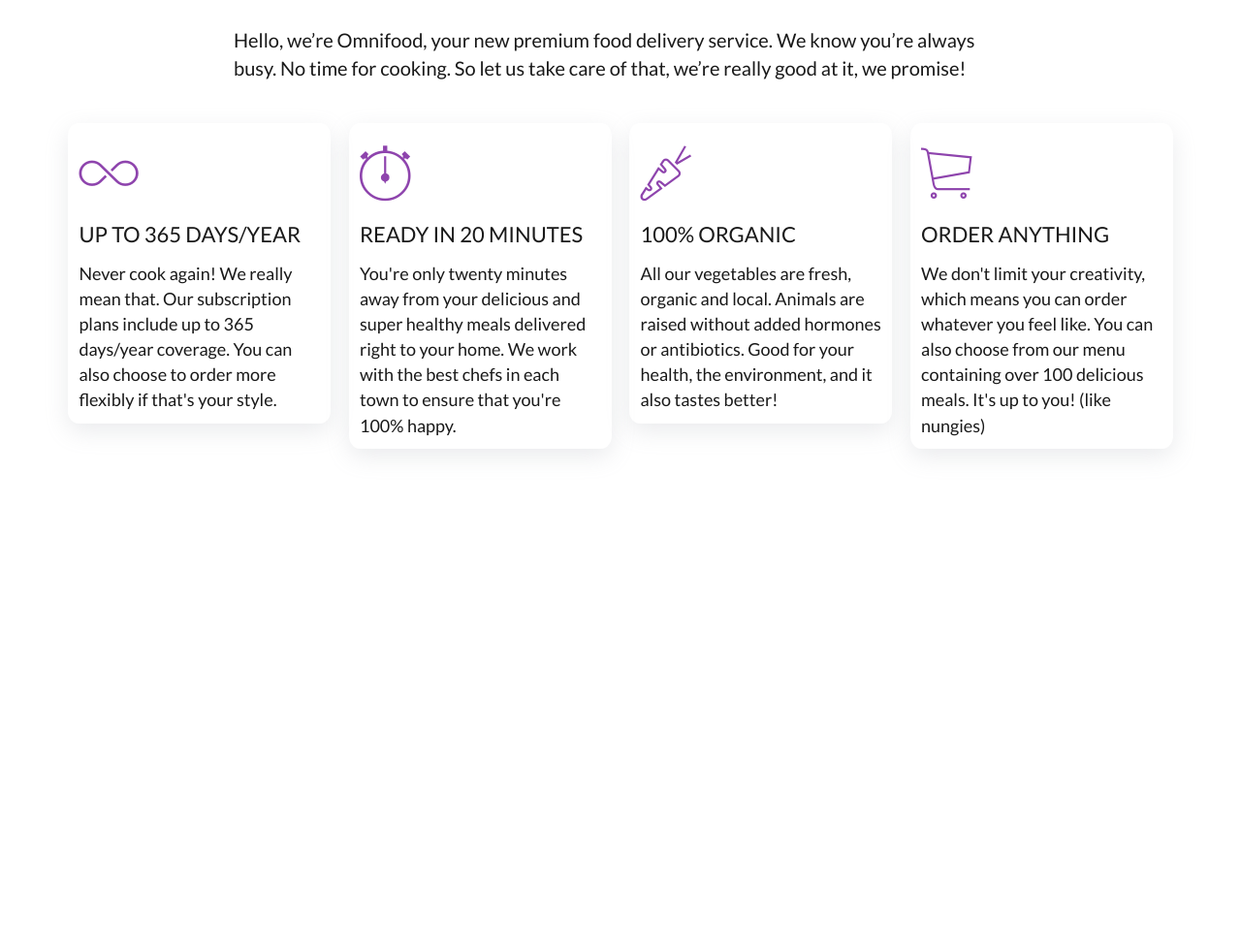
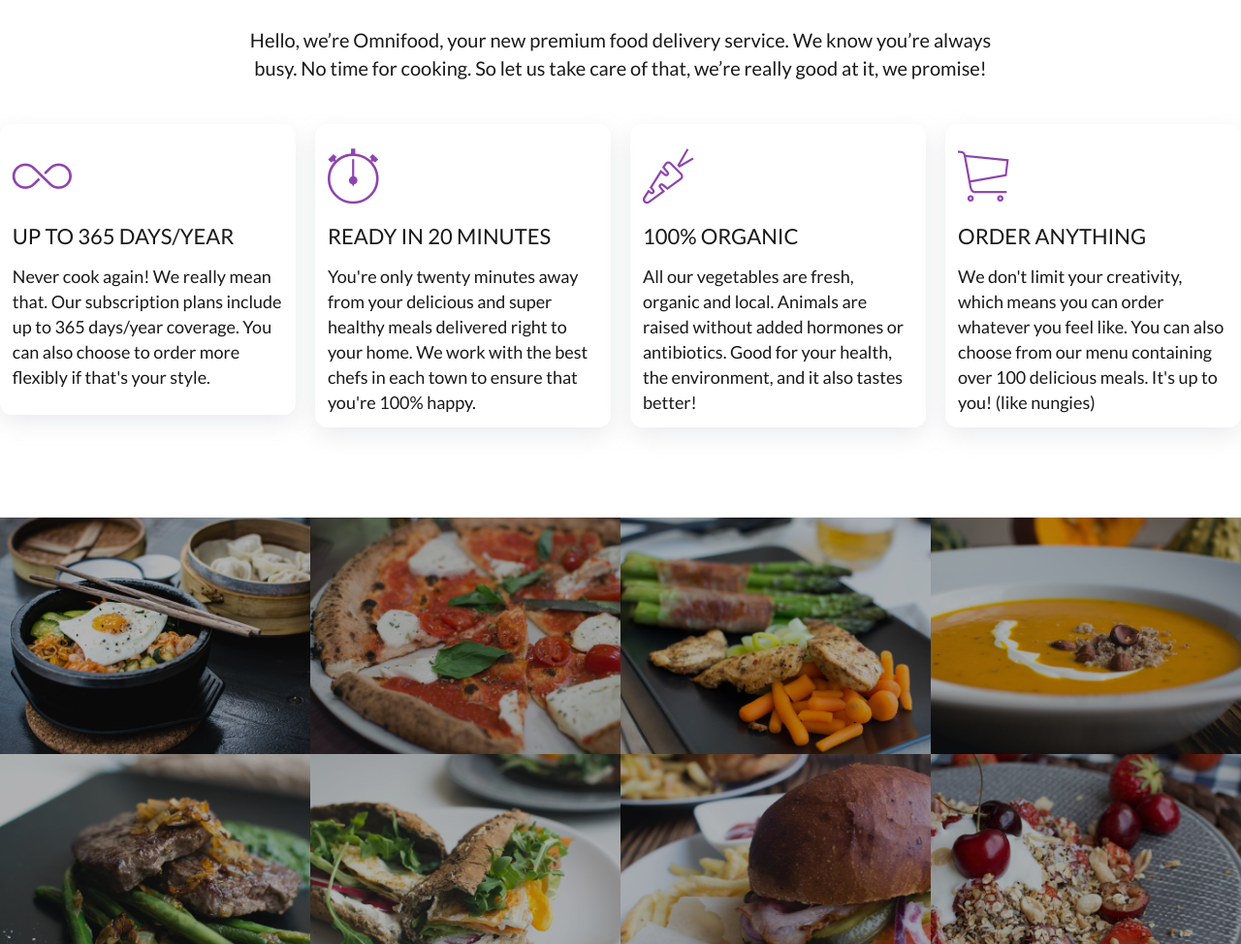
Before and after one commit to Pyxyll/omni-food, a plain HTML site: page index.html in a window 1280 px wide. Shown: the part 956-1930 px from the top of the page at 97% size. Before the commit the page ends 1510 px from the top, so only its background shows below. Drawn offline with Linux system fonts and the light colour scheme; files whose address does not match are found by name.

Commit message:
added meals section (animated)

```diff
--- a/index.html
+++ b/index.html
@@ -2,9 +2,9 @@
 <html lang="en">
   <head>
     <title>OmniFood</title>
+    <link rel="stylesheet" type="text/css" href="resources/css/style.css" />
     <link rel="stylesheet" type="text/css" href="resources/css/normalise.css" />
     <link rel="stylesheet" type="text/css" href="resources/css/grid.css" />
-    <link rel="stylesheet" type="text/css" href="resources/css/style.css" />
     <link
       rel="stylesheet"
       type="text/css"
@@ -52,12 +52,28 @@
         <a class="btn btn-ghost" href="#">Not convinced lads </a>
       </div>
       <div class="custom-shape-divider-bottom-1629762823">
-        <svg data-name="Layer 1" xmlns="http://www.w3.org/2000/svg" viewBox="0 0 1200 120" preserveAspectRatio="none">
-            <path d="M0,0V46.29c47.79,22.2,103.59,32.17,158,28,70.36-5.37,136.33-33.31,206.8-37.5C438.64,32.43,512.34,53.67,583,72.05c69.27,18,138.3,24.88,209.4,13.08,36.15-6,69.85-17.84,104.45-29.34C989.49,25,1113-14.29,1200,52.47V0Z" opacity=".25" class="shape-fill"></path>
-            <path d="M0,0V15.81C13,36.92,27.64,56.86,47.69,72.05,99.41,111.27,165,111,224.58,91.58c31.15-10.15,60.09-26.07,89.67-39.8,40.92-19,84.73-46,130.83-49.67,36.26-2.85,70.9,9.42,98.6,31.56,31.77,25.39,62.32,62,103.63,73,40.44,10.79,81.35-6.69,119.13-24.28s75.16-39,116.92-43.05c59.73-5.85,113.28,22.88,168.9,38.84,30.2,8.66,59,6.17,87.09-7.5,22.43-10.89,48-26.93,60.65-49.24V0Z" opacity=".5" class="shape-fill"></path>
-            <path d="M0,0V5.63C149.93,59,314.09,71.32,475.83,42.57c43-7.64,84.23-20.12,127.61-26.46,59-8.63,112.48,12.24,165.56,35.4C827.93,77.22,886,95.24,951.2,90c86.53-7,172.46-45.71,248.8-84.81V0Z" class="shape-fill"></path>
+        <svg
+          data-name="Layer 1"
+          xmlns="http://www.w3.org/2000/svg"
+          viewBox="0 0 1200 120"
+          preserveAspectRatio="none"
+        >
+          <path
+            d="M0,0V46.29c47.79,22.2,103.59,32.17,158,28,70.36-5.37,136.33-33.31,206.8-37.5C438.64,32.43,512.34,53.67,583,72.05c69.27,18,138.3,24.88,209.4,13.08,36.15-6,69.85-17.84,104.45-29.34C989.49,25,1113-14.29,1200,52.47V0Z"
+            opacity=".25"
+            class="shape-fill"
+          ></path>
+          <path
+            d="M0,0V15.81C13,36.92,27.64,56.86,47.69,72.05,99.41,111.27,165,111,224.58,91.58c31.15-10.15,60.09-26.07,89.67-39.8,40.92-19,84.73-46,130.83-49.67,36.26-2.85,70.9,9.42,98.6,31.56,31.77,25.39,62.32,62,103.63,73,40.44,10.79,81.35-6.69,119.13-24.28s75.16-39,116.92-43.05c59.73-5.85,113.28,22.88,168.9,38.84,30.2,8.66,59,6.17,87.09-7.5,22.43-10.89,48-26.93,60.65-49.24V0Z"
+            opacity=".5"
+            class="shape-fill"
+          ></path>
+          <path
+            d="M0,0V5.63C149.93,59,314.09,71.32,475.83,42.57c43-7.64,84.23-20.12,127.61-26.46,59-8.63,112.48,12.24,165.56,35.4C827.93,77.22,886,95.24,951.2,90c86.53-7,172.46-45.71,248.8-84.81V0Z"
+            class="shape-fill"
+          ></path>
         </svg>
-    </div>
+      </div>
     </header>
 
     <section class="section-features">
@@ -81,7 +97,7 @@
           </p>
         </div>
         <div class="col span-1-of-4 box">
-            <i class="ion-ios-stopwatch-outline icon-big"></i>
+          <i class="ion-ios-stopwatch-outline icon-big"></i>
           <h3>Ready in 20 minutes</h3>
           <p>
             You're only twenty minutes away from your delicious and super
@@ -90,7 +106,7 @@
           </p>
         </div>
         <div class="col span-1-of-4 box">
-            <i class="ion-ios-nutrition-outline icon-big"></i>
+          <i class="ion-ios-nutrition-outline icon-big"></i>
           <h3>100% organic</h3>
           <p>
             All our vegetables are fresh, organic and local. Animals are raised
@@ -99,7 +115,7 @@
           </p>
         </div>
         <div class="col span-1-of-4 box">
-            <i class="ion-ios-cart-outline icon-big"></i>
+          <i class="ion-ios-cart-outline icon-big"></i>
           <h3>Order anything</h3>
           <p>
             We don't limit your creativity, which means you can order whatever
@@ -109,5 +125,52 @@
         </div>
       </div>
     </section>
+
+    <section class="section-meals">
+        <ul class="meals-showcase">
+            <li>
+                <figure class="meal-photo">
+                    <img src="resources/img/1.jpg" alt="Korean bibimbap with egg and vegetables">
+                </figure>
+            </li>
+            <li>
+                <figure class="meal-photo">
+                    <img src="resources/img/2.jpg" alt="Simple italian pizza with cherry tomatoes">
+                </figure>
+            </li>
+            <li>
+                <figure class="meal-photo">
+                    <img src="resources/img/3.jpg" alt="Chicken breast steak with vegetables">
+                </figure>
+            </li>
+            <li>
+                <figure class="meal-photo">
+                    <img src="resources/img/4.jpg" alt="Autumn pumpkin soup">
+                </figure>
+            </li>
+        </ul>
+        <ul class="meals-showcase">
+            <li>
+                <figure class="meal-photo">
+                    <img src="resources/img/5.jpg" alt="Paleo beef steak with vegetables">
+                </figure>
+            </li>
+            <li>
+                <figure class="meal-photo">
+                    <img src="resources/img/6.jpg" alt="Healthy baguette with egg and vegetables">
+                </figure>
+            </li>
+            <li>
+                <figure class="meal-photo">
+                    <img src="resources/img/7.jpg" alt="Burger with cheddar and bacon">
+                </figure>
+            </li>
+            <li>
+                <figure class="meal-photo">
+                    <img src="resources/img/8.jpg" alt="Granola with cherries and strawberries">
+                </figure>
+            </li>
+        </ul>
+    </section>
   </body>
 </html>
--- a/resources/css/style.css
+++ b/resources/css/style.css
@@ -21,7 +21,7 @@
 /* ------------------------------------------------------------------ */
 
 .row {
-  max-width: 1140px;
+  max-width: 1600px;
   margin: 0px auto;
 }
 
@@ -31,15 +31,17 @@
 
 .long-copy {
   line-height: 145%;
-  width: 70%;
-  margin-left: 15%;
+  width: 60%;
+  margin-left: 20%;
   margin-bottom: 30px;
+  text-align: center;
 }
 
 .box {
   padding: 1%;
   border-radius: 4%;
   box-shadow: rgba(149, 157, 165, 0.2) 0px 8px 24px;
+  min-height: 300px;
 }
 
 .box p {
@@ -223,3 +225,42 @@
   color: #8e44ad;
   margin-bottom: 10px;
 }
+
+/* ------------------------------------------------------------------ */
+/*meals*/
+/* ------------------------------------------------------------------ */
+
+.section-meals {
+    padding: 0px;
+}
+
+.meals-showcase {
+    list-style: none;
+    width: 100%;
+}
+
+.meals-showcase li {
+    display: block;
+    float: left;
+    width: 25%;
+}
+
+.meal-photo {
+    width: 100%;
+    margin: 0px;
+    overflow: hidden;
+    background-color: black;
+}
+
+.meal-photo img {
+    opacity: 0.7;
+    width: 100%;
+    height: auto;
+    transform: scale(1.15);
+    transition: transform 0.3s, opacity 0.3s;
+}
+
+.meal-photo img:hover {
+    transform: scale(1.03);
+    opacity: 1.00;
+}
```
